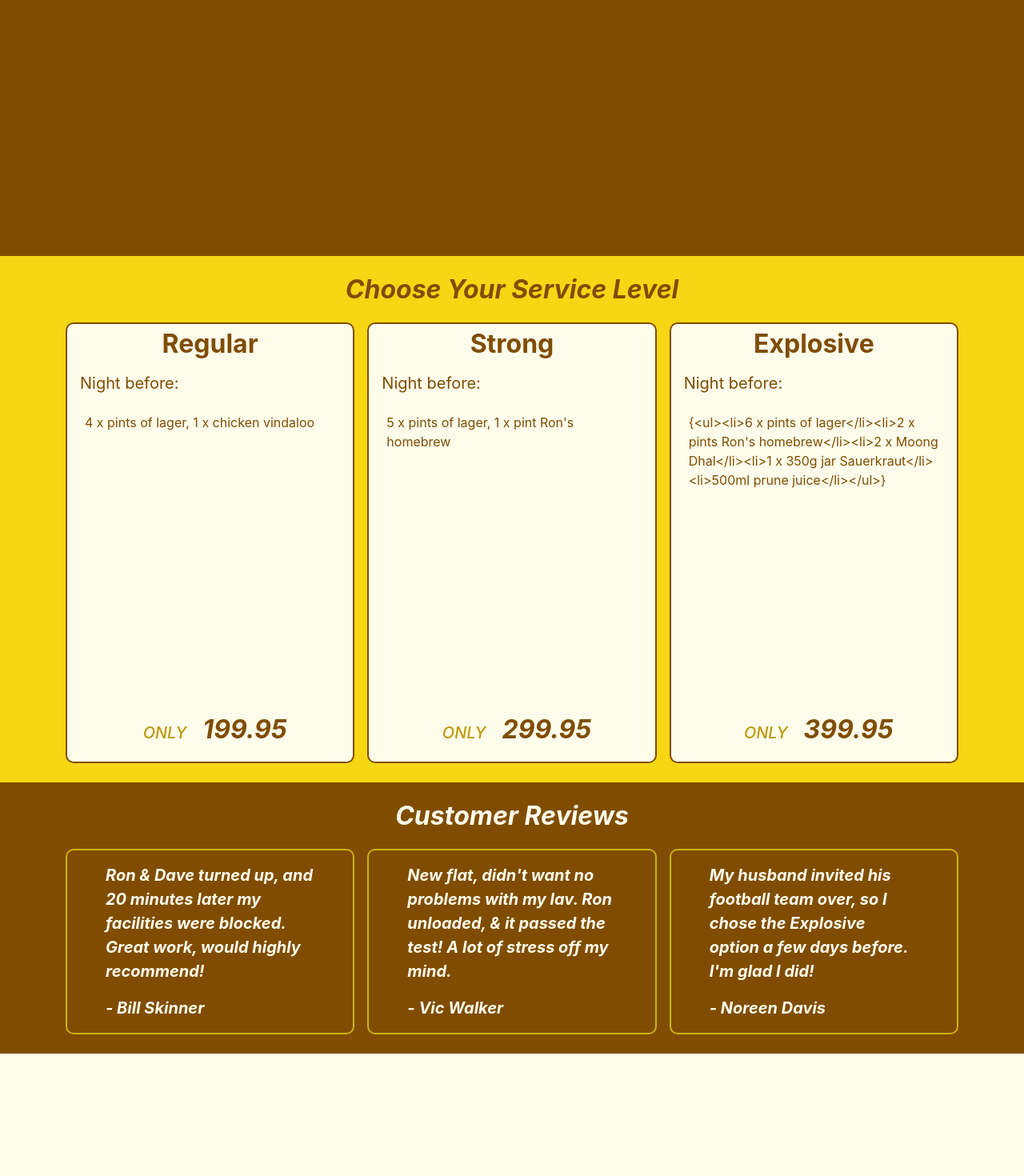
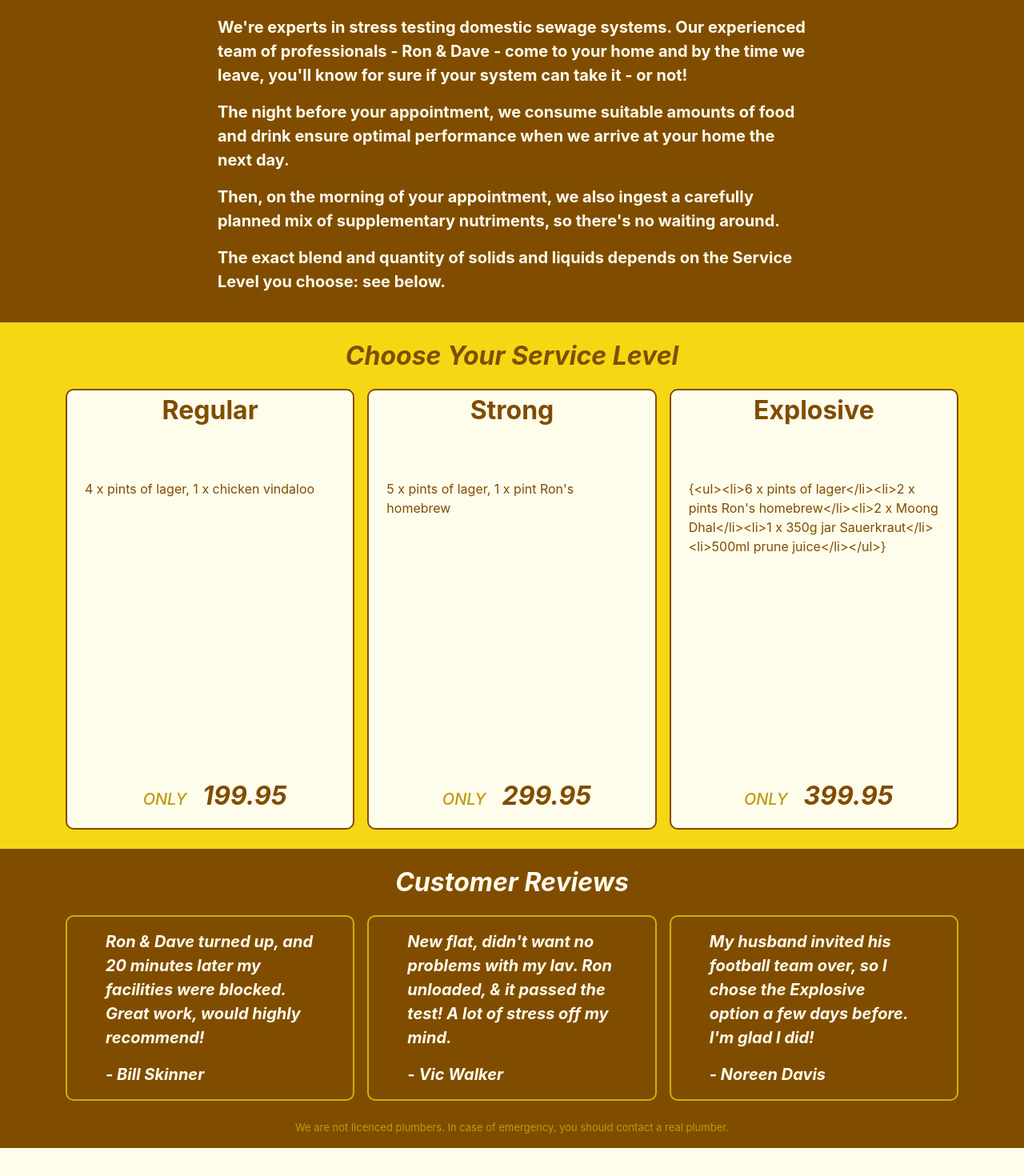
Before and after one commit to headexpanded/fat_slob_plumbing, a Next.js app: page / in a window 1280 px wide. Shown: the part 680-2150 px from the top of the page at 80% size. Built offline with nearby package versions, Linux system fonts and the light colour scheme.

Commit message:
How We Work Section

```diff
--- /dev/null
+++ b/components/sections/FooterSection.tsx
@@ -0,0 +1,39 @@
+// define Footer section properties
+
+import {Typography} from "../typography";
+
+type FooterSectionProps ={
+    content:string;
+}
+
+export const FooterSection = () => {
+    return(
+<>
+<div className="footerSection">
+    <div className="container">
+        <div className="row">
+            <div className="col-2"></div>
+            <div className="col-8"><p>We are not licenced plumbers. In case of emergency, you should contact a real plumber.</p></div>
+            <div className="col-2"></div>
+        </div>
+    </div>
+</div>
+<style jsx>{`
+
+.footerSection {
+    background-color: var(--solidBrown);
+    text-align: center;
+
+}
+.footerSection    p{
+        color: var(--lemonCurry);
+        font-size:small;
+    }
+
+
+`}</style>
+
+</>
+
+    )
+}
--- a/components/sections/HowWeWorkSection.tsx
+++ b/components/sections/HowWeWorkSection.tsx
@@ -16,9 +16,34 @@ export const HowWeWorkSection = () => {
                     <div className="col-2"></div>
                     <div className="col-8" ><Typography.ParagraphL content ="We're experts in
                         stress testing domestic sewage systems. Our experienced
-                        professionals, Ron & Dave, come to your home and by the time we
+                        team of professionals - Ron & Dave - come to your home and by the time we
                         leave, you'll know for sure if your
                         system can take it - or not!" color="#fefceb"/></div>
+                    <div className="col-2"></div>
+                </div>
+            </div>
+            <div className="container">
+                <div className="row">
+                    <div className="col-2"></div>
+                    <div className="col-8" ><Typography.ParagraphL content ="The night before your appointment,
+                    we consume suitable amounts of food and drink ensure optimal performance
+                    when we arrive at your home the next day." color="#fefceb"/></div>
+                    <div className="col-2"></div>
+                </div>
+            </div>
+            <div className="container">
+                <div className="row">
+                    <div className="col-2"></div>
+                    <div className="col-8" ><Typography.ParagraphL content ="Then, on the morning of your appointment,
+                    we also ingest a carefully planned mix of supplementary nutriments, so there's no waiting around." color="#fefceb"/></div>
+                    <div className="col-2"></div>
+                </div>
+            </div>
+            <div className="container">
+                <div className="row">
+                    <div className="col-2"></div>
+                    <div className="col-8" ><Typography.ParagraphL content ="The exact blend and quantity of solids and liquids
+                    depends on the Service Level you choose: see below." color="#fefceb"/></div>
                     <div className="col-2"></div>
                 </div>
             </div>
@@ -28,13 +53,7 @@ export const HowWeWorkSection = () => {
         .howWeWorkSection{
             background-color: var(--solidBrown);
             min-height: 400px;
-            padding:0px 0px 12px 0px;
-        }
-
-        .howWeWorkSection p{
-            color: var(--hintOfBrown);
-            font-size: 1.25rem;
-            font-weight: bold;
+            padding:20px 0px 20px 0px;
         }
 
         `}</style>
--- a/components/sections/index.ts
+++ b/components/sections/index.ts
@@ -4,10 +4,12 @@ import { ServicesSection } from "./ServicesSection";
 import { IntroSection } from "./IntroSection";
 import { CustReviewsSection } from "./CustReviewsSection";
 import { HowWeWorkSection } from "./HowWeWorkSection";
+import { FooterSection } from "./FooterSection";
 
 export const Sections = {
     IntroSection,
     ServicesSection,
     CustReviewsSection,
-    HowWeWorkSection
+    HowWeWorkSection,
+    FooterSection
 }
--- a/components/typography/ParagraphC.tsx
+++ b/components/typography/ParagraphC.tsx
@@ -24,6 +24,7 @@ export const ParagraphC =({content, color}:ParagraphCProps) =>{
             p {
                 color: ${color??"#804d00"};
                 font-size: 1.25rem;
+                font-weight: bold;
                 text-align: center;
             }
         `}</style>
--- a/components/typography/ParagraphL.tsx
+++ b/components/typography/ParagraphL.tsx
@@ -13,8 +13,9 @@ export const ParagraphL =({content, color}:ParagraphLProps) =>{
         <p>{content}</p>
         <style jsx>{`
             p {
-                color: ${color??"#804D00"};
+                color: ${color?? "#fefceb"};
                 font-size: 1.25rem;
+                font-weight: bold;
                 text-align: left;
             }
         `}</style>
--- a/pages/index.tsx
+++ b/pages/index.tsx
@@ -22,6 +22,8 @@ const Home: NextPage = () => {
       <Sections.ServicesSection></Sections.ServicesSection>
       {/* Customer Reviews */}
       <Sections.CustReviewsSection></Sections.CustReviewsSection>
+      {/* Footer */}
+      <Sections.FooterSection></Sections.FooterSection>
 
 
       <main className={styles.main}>
```
